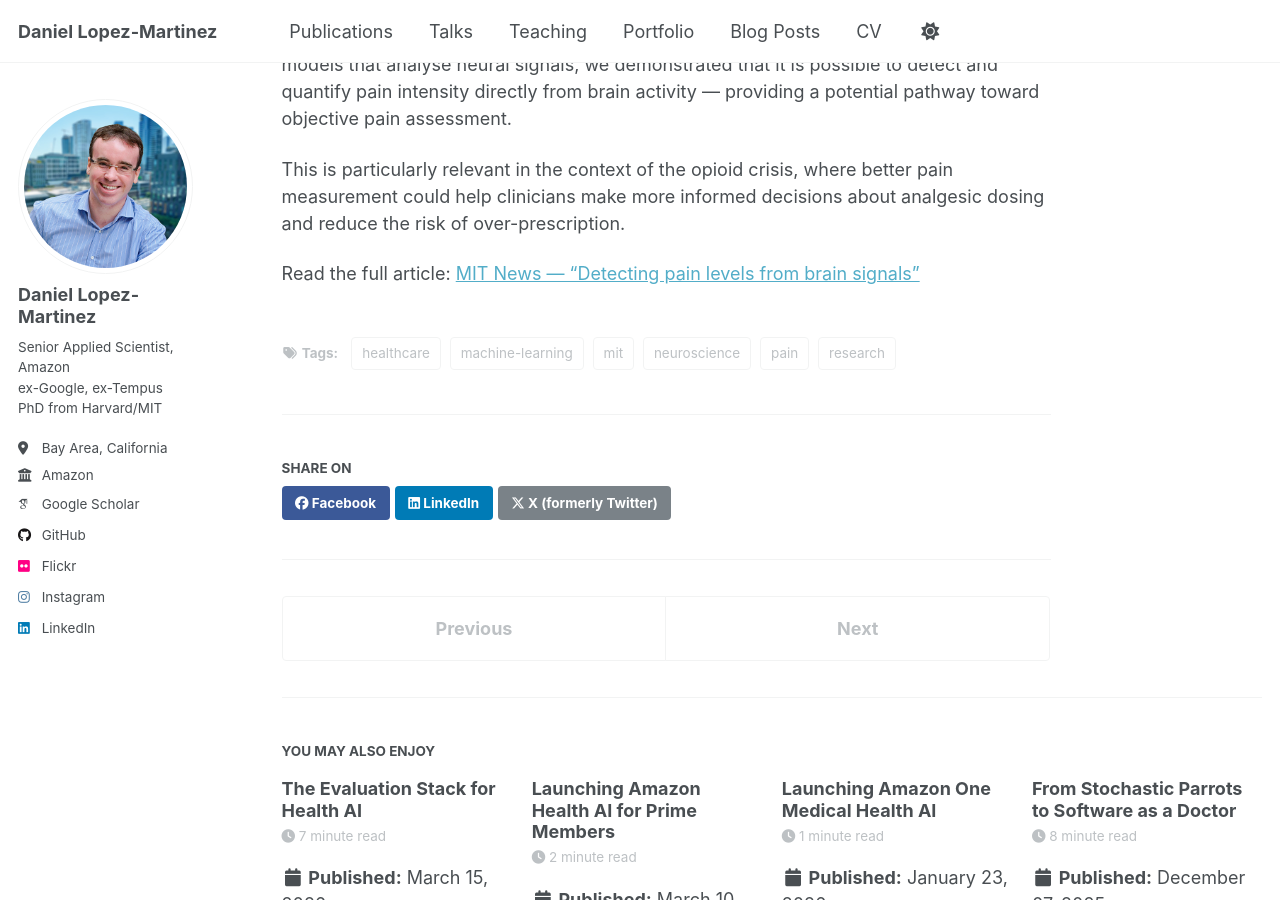
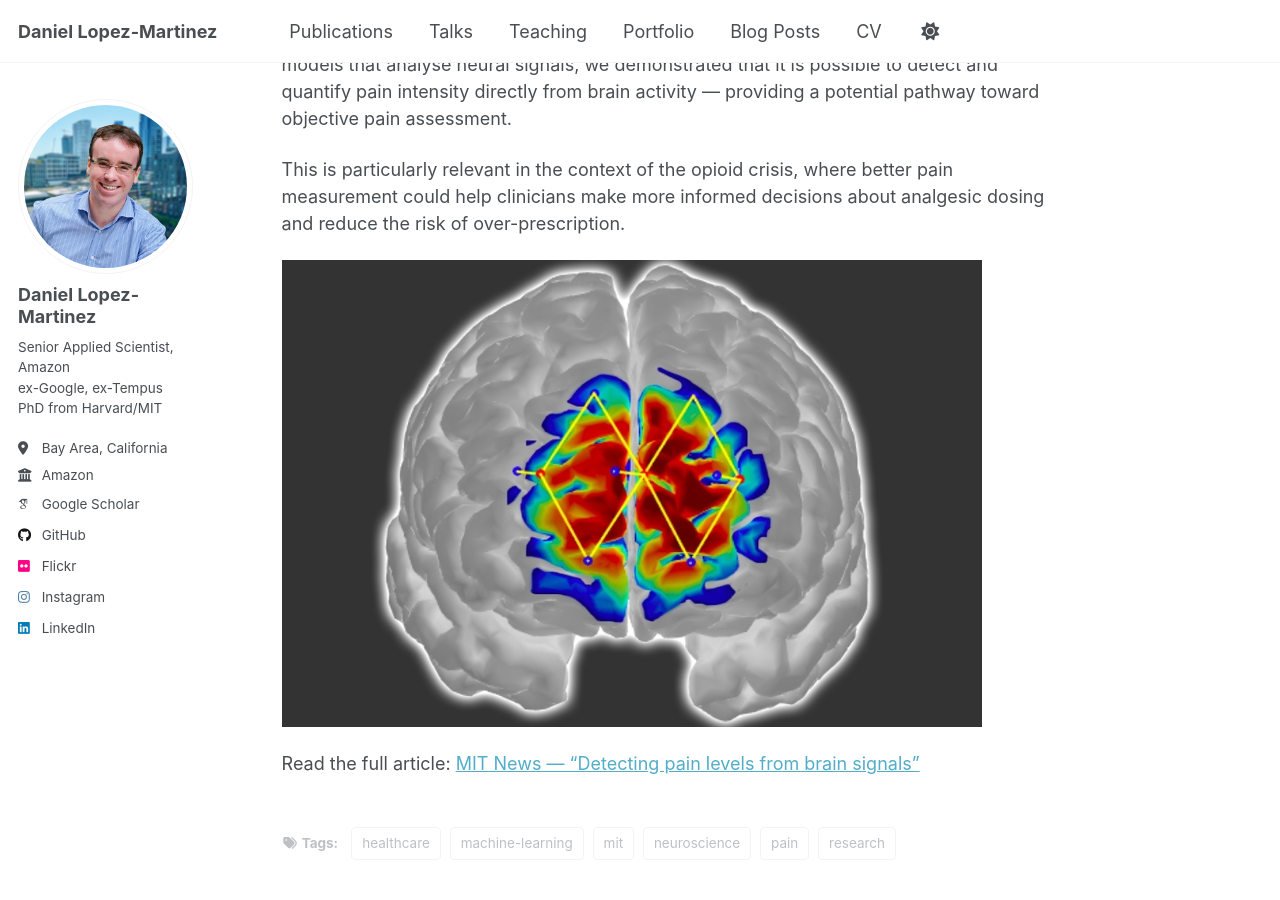
Before and after one commit to daniel-lopezmartinez/daniel-lopezmartinez.github.io, a Jekyll site: the page built from _posts/2019-09-12-mit-news-pain-detection.md, in a window 1280 px wide and 900 px high, scrolled down 346 px. Built offline with Jekyll 4.4.1, drawn with Linux system fonts in a browser that asks for light colours; some web fonts are replaced; a script that is not in the unit is left out.

Commit message:
added brain image

```diff
--- a/_posts/2019-09-12-mit-news-pain-detection.md
+++ b/_posts/2019-09-12-mit-news-pain-detection.md
@@ -3,6 +3,7 @@ title: 'Research Featured on MIT News Front Page'
 date: 2019-09-12
 permalink: /posts/2019/09/mit-news-pain-detection
 description: "My PhD research on detecting pain levels from brain signals was featured on the front page of MIT News."
+image: /images/blog/2019-09-12-brain-fnirs.jpg
 tags:
   - research
   - mit
@@ -20,4 +21,6 @@ This work addressed a fundamental challenge in medicine: pain is subjective, and
 
 This is particularly relevant in the context of the opioid crisis, where better pain measurement could help clinicians make more informed decisions about analgesic dosing and reduce the risk of over-prescription.
 
+<img src='/images/blog/2019-09-12-brain-fnirs.jpg' width="700" alt="Brain functional near-infrared spectroscopy (fNIRS) signals used for detecting pain levels, from research by Daniel Lopez-Martinez at MIT.">
+
 Read the full article: [MIT News — "Detecting pain levels from brain signals"](https://news.mit.edu/2019/detecting-pain-levels-brain-signals-0912)
```
